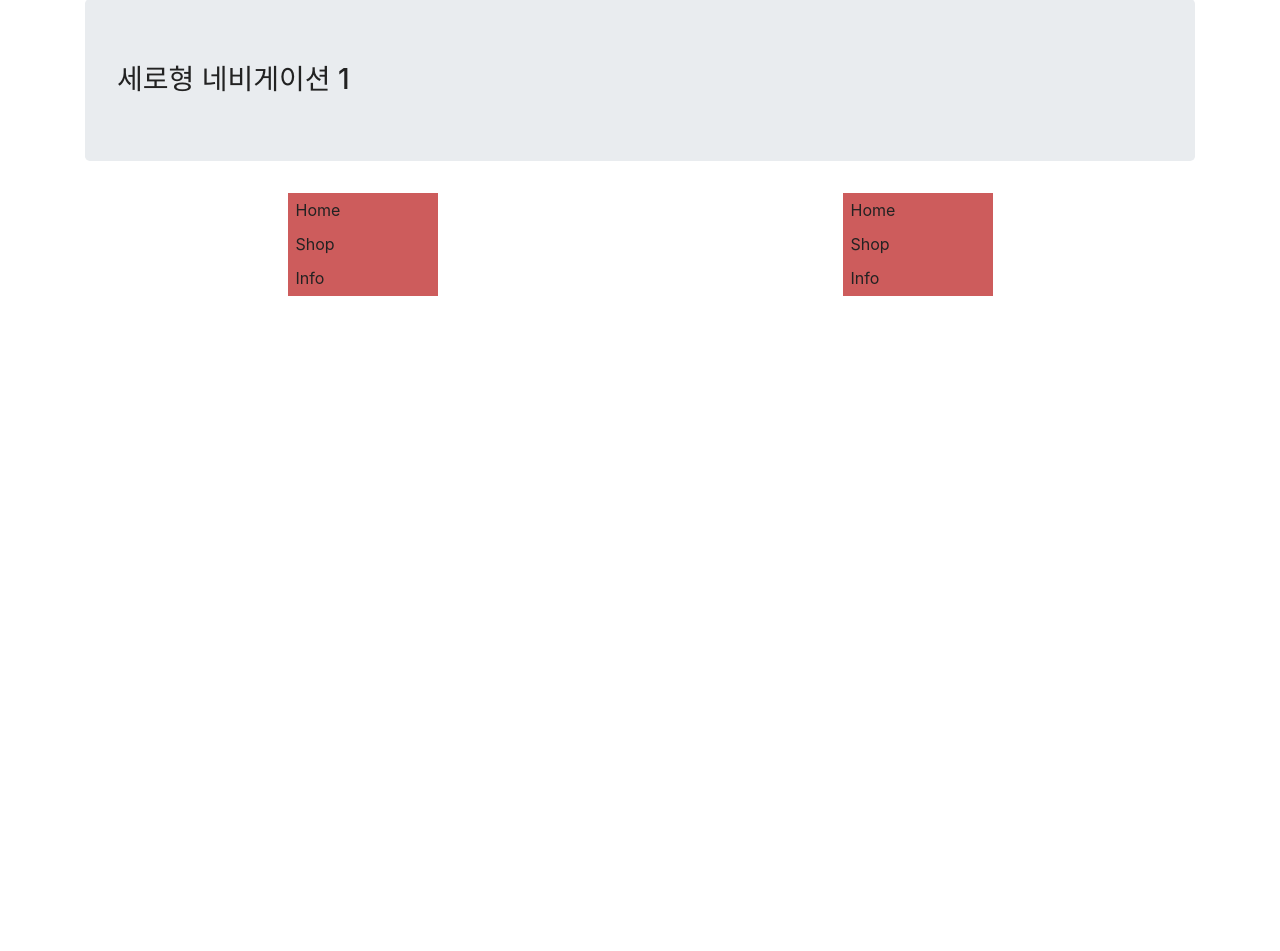
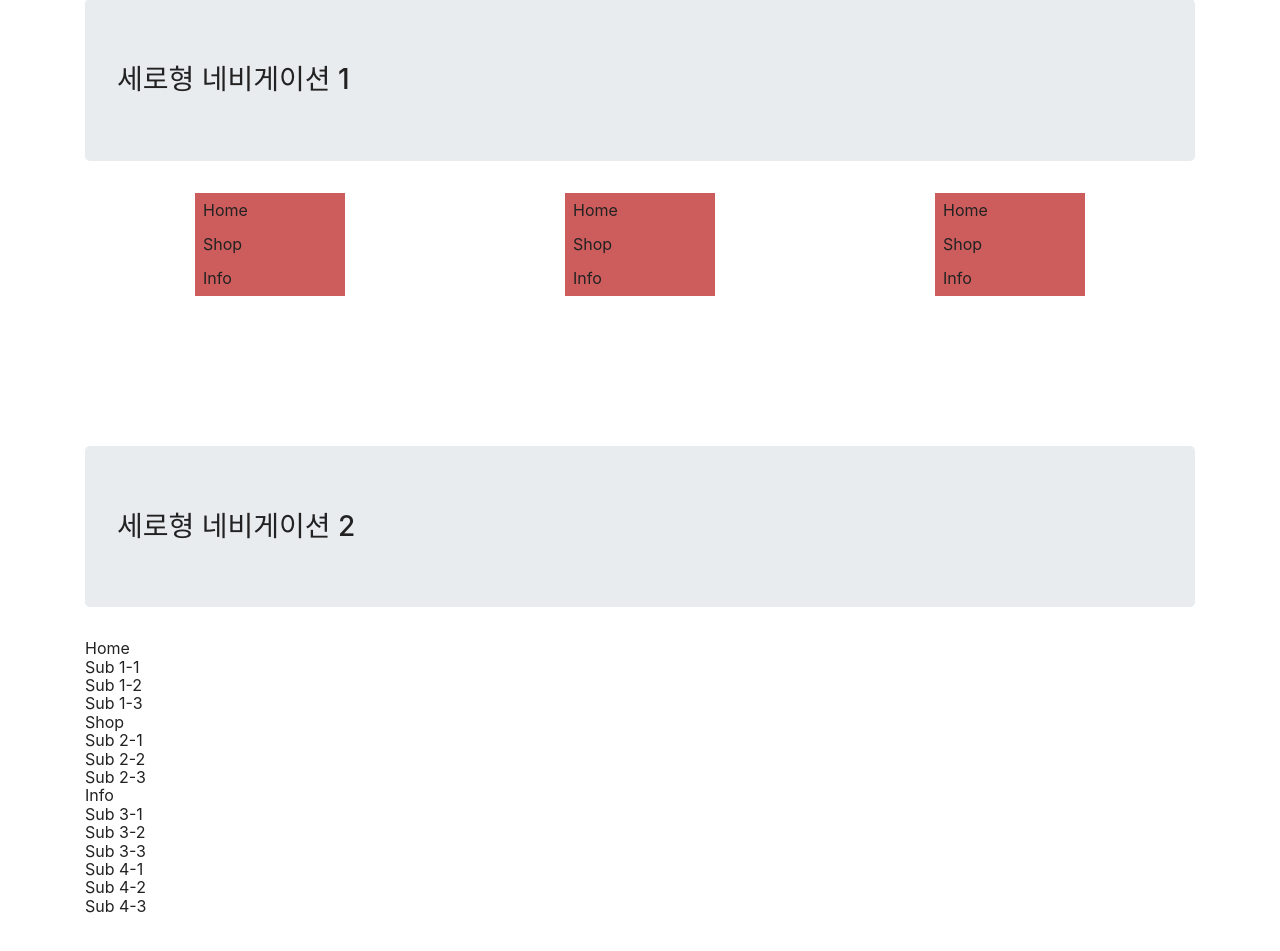
Before and after one commit to booldook/2019-sc-ui-pulmuone, a plain HTML site: page public/html/nav.html in a window 1280 px wide. Shown: the part 1183-2134 px from the top of the page. Drawn offline with Linux system fonts and the light colour scheme.

Commit message:
세ㅐ로2

```diff
--- a/public/html/nav.html
+++ b/public/html/nav.html
@@ -200,6 +200,69 @@
 					</ul>
 				</li>
 			</ul>
+			<ul class="navs4" id="navs4-2">
+				<li>
+					<div>Home</div>
+					<ul class="subs">
+						<li>SUB1</li>
+						<li>SUB2</li>
+					</ul>
+				</li>
+				<li>
+					<div>Shop</div>
+					<ul class="subs">
+						<li>SUB1</li>
+						<li>SUB2</li>
+					</ul>
+				</li>
+				<li>
+					<div>Info</div>
+					<ul class="subs">
+						<li>SUB1</li>
+						<li>SUB2</li>
+					</ul>
+				</li>
+			</ul>
+		</div>
+	</div>
+	<div class="container">
+		<div class="jumbotron">
+			<h3>세로형 네비게이션 2</h3>
+		</div>
+		<div class="navs5_wrap">
+			<ul class="navs5" id="navs5">
+				<li>
+					<div>Home</div>
+					<ul class="subs">
+						<li>Sub 1-1</li>
+						<li>Sub 1-2</li>
+						<li>Sub 1-3</li>
+					</ul>
+				</li>
+				<li>
+					<div>Shop</div>
+					<ul class="subs">
+						<li>Sub 2-1</li>
+						<li>Sub 2-2</li>
+						<li>Sub 2-3</li>
+					</ul>
+				</li>
+				<li>
+					<div>Info</div>
+					<ul class="subs">
+						<li>Sub 3-1</li>
+						<li>Sub 3-2</li>
+						<li>Sub 3-3</li>
+					</ul>
+				</li>
+				<li>
+					<ul class="subs">
+						<li>Sub 4-1</li>
+						<li>Sub 4-2</li>
+						<li>Sub 4-3</li>
+					</ul>
+				</li>
+			</ul>
 		</div>
 	</div>
 	<script src="../js/nav.js"></script>
--- a/public/js/nav.js
+++ b/public/js/nav.js
@@ -25,3 +25,12 @@ $("#navs4 > li").mouseover(function(){
 $("#navs4 > li").mouseleave(function(){
 	$(this).find(".subs").stop().slideUp(200);
 });
+
+$("#navs4-1 > li").click(function(){
+	$(this).find(".subs").stop().slideToggle(200);
+});
+
+$("#navs4-2 > li").click(function(){
+	$("#navs4-2").find(".subs").stop().slideUp(200);
+	$(this).find(".subs").stop().slideToggle(200);
+});
```
